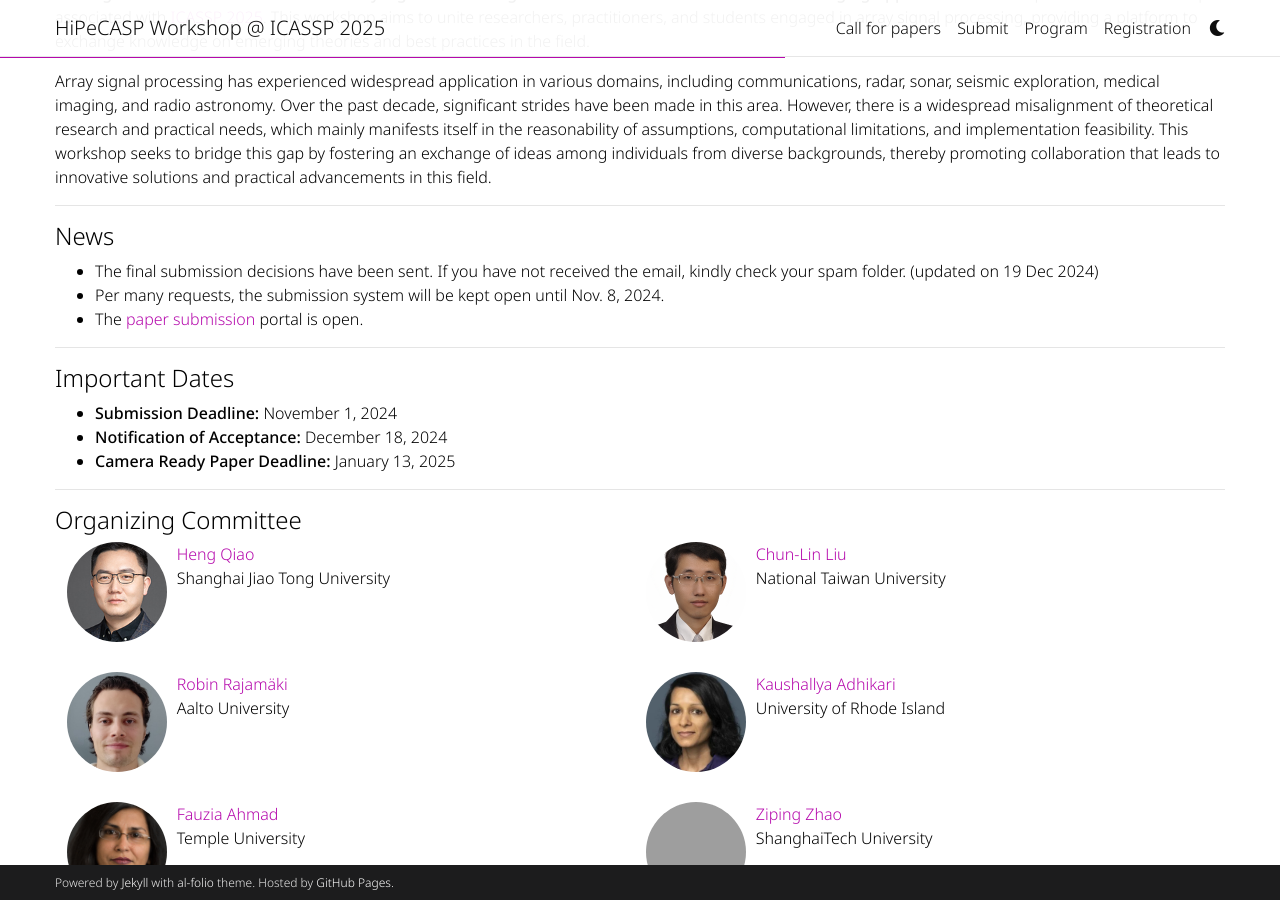
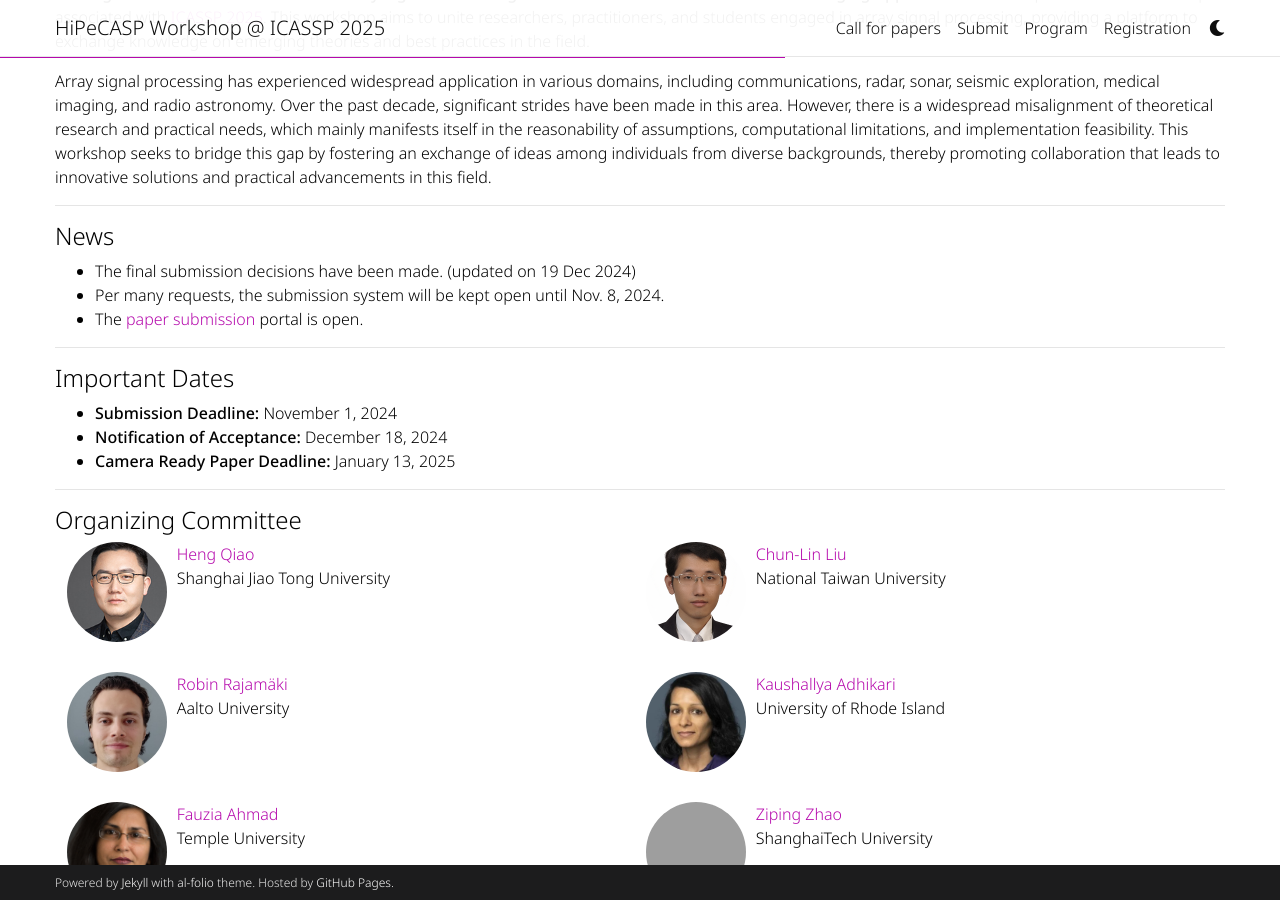
Before and after one commit to signal-process/signal-process.github.io, a Jekyll site: the page built from _pages/about.md, in a window 1280 px wide and 900 px high, scrolled down 712 px. Built offline with Jekyll 4.4.1, drawn with Linux system fonts in a browser that asks for light colours; full-size pictures stand in for the smaller copies a plugin makes; comment, search, counter and statistics services are not loaded; a style sheet for code colours, icons or effects is not loaded; grey boxes are pictures that could not be loaded.

Commit message:
Update about.md

```diff
--- a/_pages/about.md
+++ b/_pages/about.md
@@ -20,7 +20,7 @@ Array signal processing has experienced widespread application in various domain
 
 ---
 #### News
-+ The final submission decisions have been sent. If you have not received the email, kindly check your spam folder. (updated on 19 Dec 2024)
++ The final submission decisions have been made. (updated on 19 Dec 2024)
 + Per many requests, the submission system will be kept open until Nov. 8, 2024.
 + The [paper submission](https://cmt3.research.microsoft.com/User/Login?ReturnUrl=%2FICASSP2025) portal is open.
 
```
